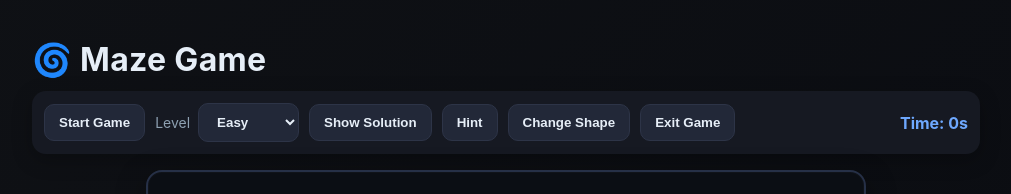
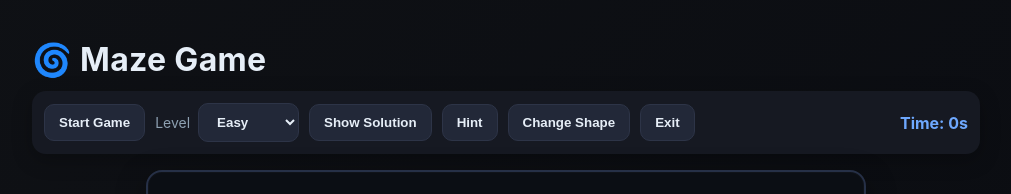
Before and after one commit to 22471A05C4/MazeGame, a plain HTML site: page index.html in a window 1280 px wide. Shown: the top 194 px of the page, without its empty margins (134-1145 px from the left). Drawn offline with Linux system fonts and the light colour scheme.

Commit message:
Update index.html

```diff
--- a/index.html
+++ b/index.html
@@ -25,7 +25,7 @@
       <button id="solutionBtn">Show Solution</button>
       <button id="hintBtn">Hint</button>
       <button id="shapeBtn">Change Shape</button>
-      <button id="exitBtn">Exit Game</button>
+      <button id="exitBtn">Exit </button>
 
       <div id="timer">Time: 0s</div>
     </div>
```
